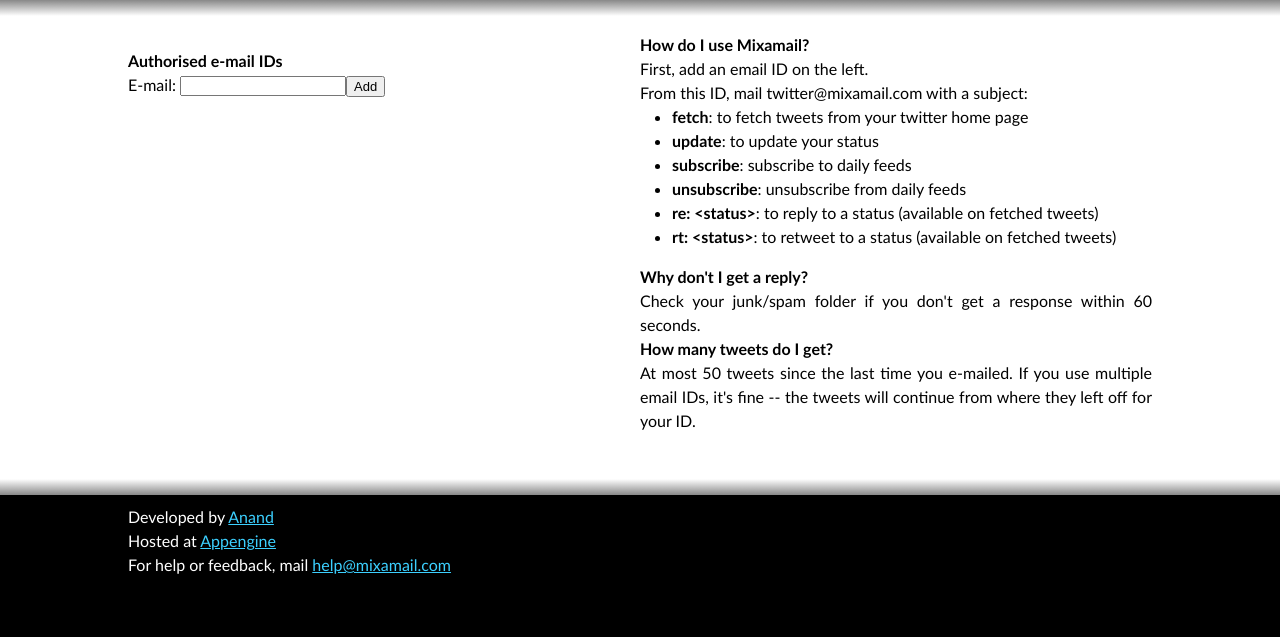
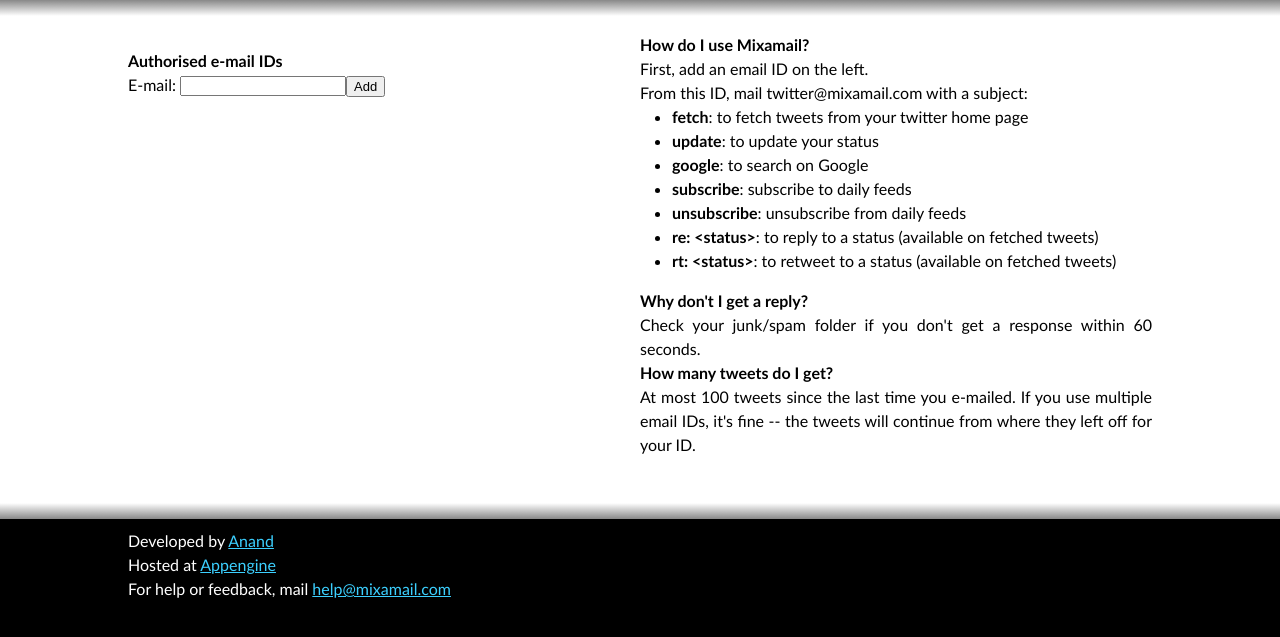
Before and after one commit to sanand0/mixamail, a Django app: template template/setup.html in a window 1280 px wide. Shown: the part 145-782 px from the top of the page. Run offline with Django 3.2, Linux system fonts and the light colour scheme; the template is opened without the code that fills it, so the values that code supplies are empty.

Commit message:
Updated HTML pages to reflect google search option

```diff
--- a/template/base.txt
+++ b/template/base.txt
@@ -1,4 +1,4 @@
 {% block text %}{% endblock %}
 
-You can e-mail twitter@mixamail.com with a subject: update / fetch / search / subscribe / unsubscribe.
+You can e-mail twitter@mixamail.com with a subject: update / fetch / search / google / subscribe / unsubscribe.
 For update and search, type the content in the body of the mail.
--- a/template/google.html
+++ b/template/google.html
@@ -6,6 +6,7 @@
 <a href="mailto:twitter@mixamail.com?subject=update">update</a> |
 <a href="mailto:twitter@mixamail.com?subject=fetch">fetch</a> |
 <a href="mailto:twitter@mixamail.com?subject=search">search</a> |
+<a href="mailto:twitter@mixamail.com?subject=google">google</a> |
 <a href="mailto:twitter@mixamail.com?subject=subscribe">subscribe</a> |
 <a href="mailto:twitter@mixamail.com?subject=unsubscribe">unsubscribe</a>
 </p>
--- a/template/setup.html
+++ b/template/setup.html
@@ -34,6 +34,7 @@
  <p>From this ID, mail twitter@mixamail.com with a subject:</p><ul>
  <li><b>fetch</b>: to fetch tweets from your twitter home page</li>
  <li><b>update</b>: to update your status</li>
+ <li><b>google</b>: to search on Google</li>
  <li><b>subscribe</b>: subscribe to daily feeds</li>
  <li><b>unsubscribe</b>: unsubscribe from daily feeds</li>
  <li><b>re: &lt;status&gt;</b>: to reply to a status (available on fetched tweets)</li>
@@ -42,7 +43,7 @@
  <h3>Why don't I get a reply?</h3>
  <p>Check your junk/spam folder if you don't get a response within 60 seconds.</p>
  <h3>How many tweets do I get?</h3>
- <p>At most 50 tweets since the last time you e-mailed. If you use multiple email IDs, it's fine -- the tweets will continue from where they left off for your ID.</p>
+ <p>At most 100 tweets since the last time you e-mailed. If you use multiple email IDs, it's fine -- the tweets will continue from where they left off for your ID.</p>
 </section>
 </div>
 {% endblock %}
--- a/template/timeline.html
+++ b/template/timeline.html
@@ -11,6 +11,7 @@
 <a href="mailto:twitter@mixamail.com?subject=update">update</a> |
 <a href="mailto:twitter@mixamail.com?subject=fetch">fetch</a> |
 <a href="mailto:twitter@mixamail.com?subject=search">search</a> |
+<a href="mailto:twitter@mixamail.com?subject=google">google</a> |
 <a href="mailto:twitter@mixamail.com?subject=subscribe">subscribe</a> |
 <a href="mailto:twitter@mixamail.com?subject=unsubscribe">unsubscribe</a>
 </p>
```
